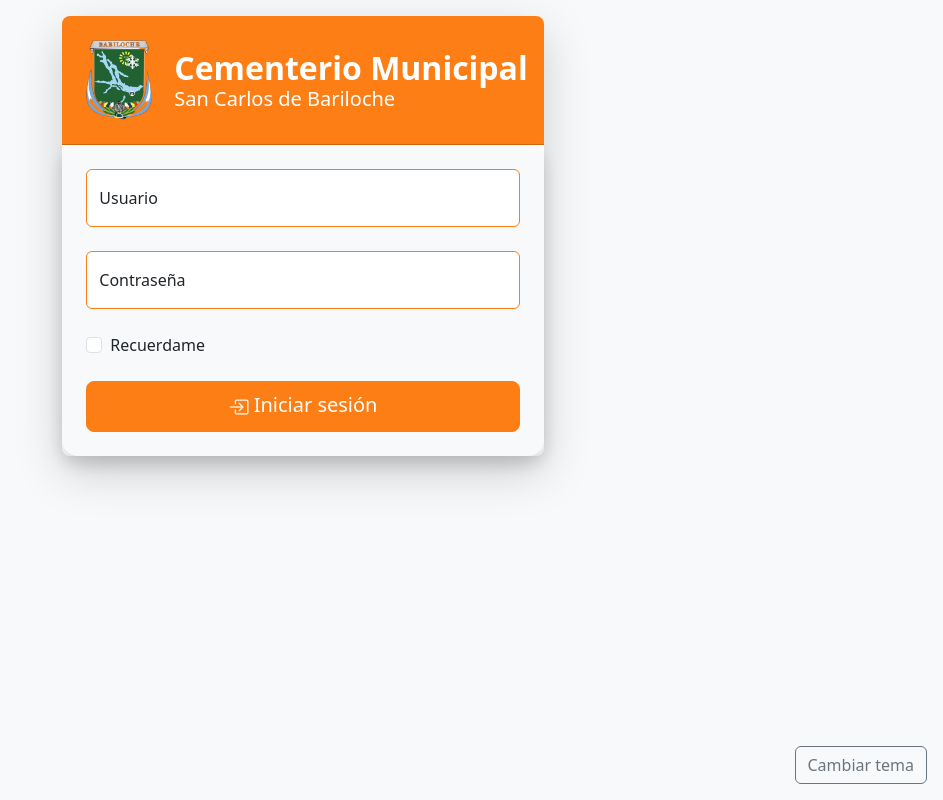
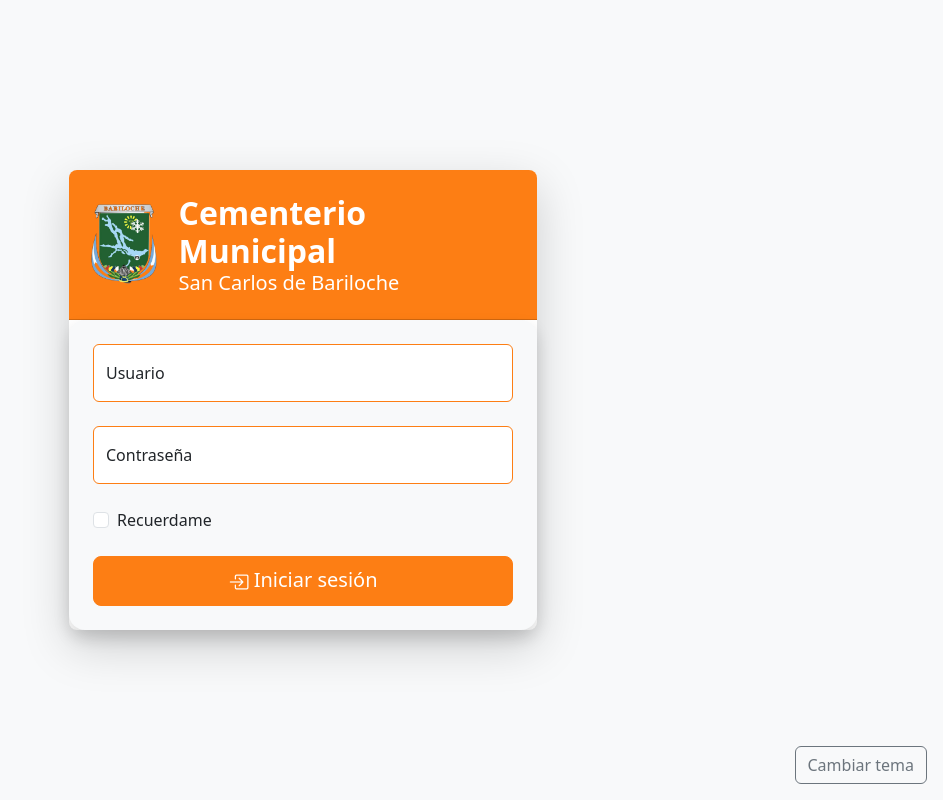
Before and after one commit to MSCB-Sistemas/cementerio, a PHP site: page / in a window 1280 px wide. Shown: the whole page, without its empty margins (337-1280 px from the left). Run offline with PHP 8.4, Linux system fonts and the light colour scheme.

Commit message:
fix login centrado

```diff
--- a/mvc_cementerio/app/views/layout/login.php
+++ b/mvc_cementerio/app/views/layout/login.php
@@ -1,8 +1,10 @@
 <?php require_once APP . '/views/inc/header.php' ?>
-    <body>
-        <main class="d-flex flex-nowrap" style="min-height: 100vh">
-            <div class="flex-grow-1 p-3">
-                <?php require_once $viewPath; ?>
-            </div>
-        </main>
+
+<body class="bg-light min-vh-100 d-flex align-items-center justify-content-center py-4">
+    <main class="container-fluid d-flex justify-content-center align-items-center px-3">
+        <div class="w-100" style="max-width: 500px;">
+            <?php require_once $viewPath; ?>
+        </div>
+    </main>
+
 <?php require_once APP . '/views/inc/footer.php' ?>
--- a/mvc_cementerio/app/views/pages/LoginView.php
+++ b/mvc_cementerio/app/views/pages/LoginView.php
@@ -1,5 +1,5 @@
-<body class="bg-light text-dark d-flex justify-content-center align-items-center">
-    <main class="w-100" style="max-width: 800px;">
+<body class="bg-light text-dark min-vh-100 d-flex justify-content-center align-items-center">
+    <main class="container-fluid d-flex justify-content-center align-items-center px-3">
         <div class="card shadow-lg border-0" style="width: 100%; max-width: 500px;">
             <div class="card-header bg-primary text-white text-center py-4">
                 <div class="d-flex justify-content-center align-items-center">
@@ -12,6 +12,7 @@
                 </div>
             </div>
 
+            <div class="card-body p-0">
                 <form id="loginForm" method="POST" action="<?= URL ?>login" class="rounded-4 shadow p-4 bg-light text-dark needs-validation" novalidate>
                     <div class="mb-4">
                         <div class="form-floating">
@@ -55,4 +56,6 @@
                     <?php endif; ?>
                 </form>
             </div>
+        </div>
     </main>
+</body>
```
Lines whose indentation alone changed are shown as unchanged.
